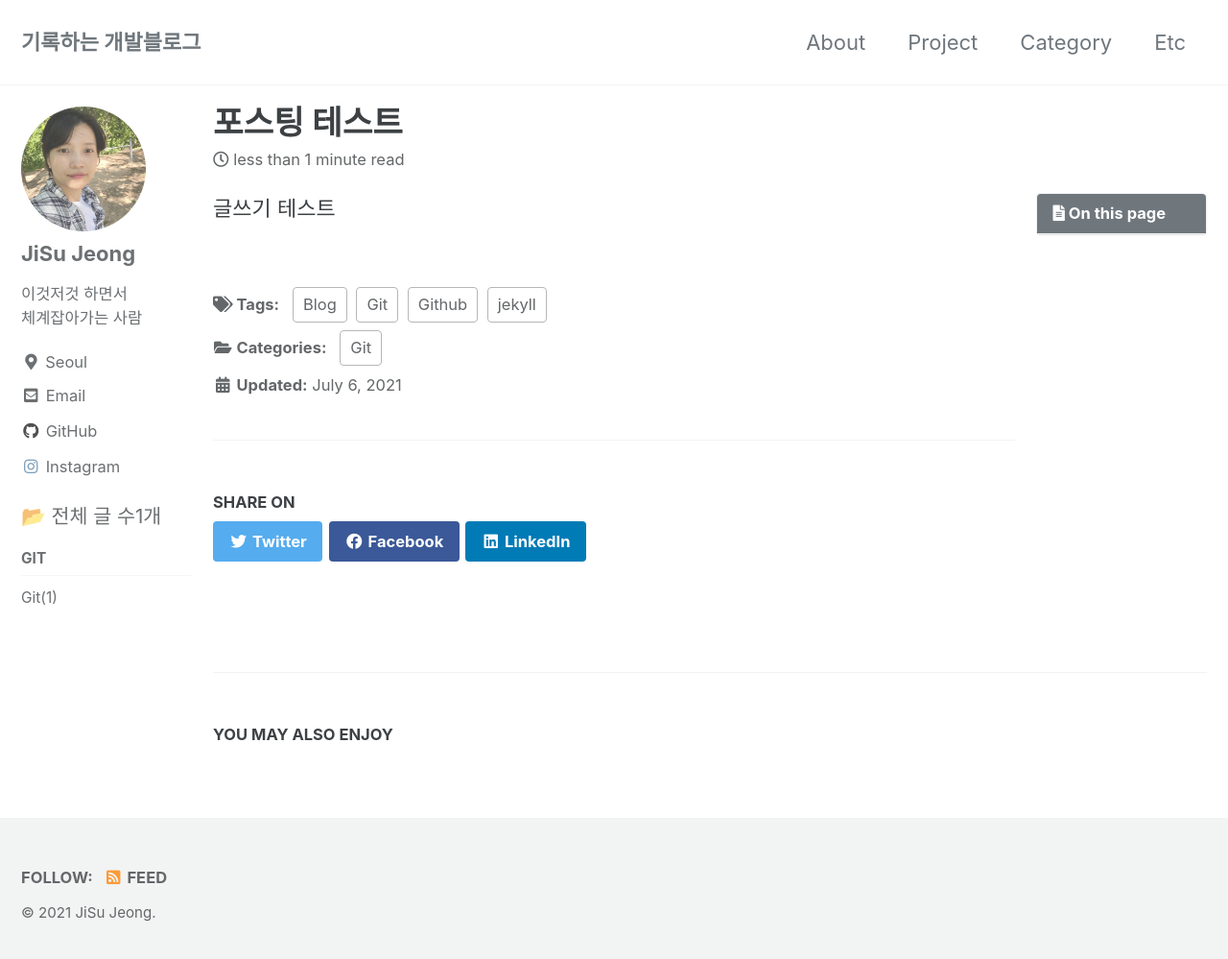
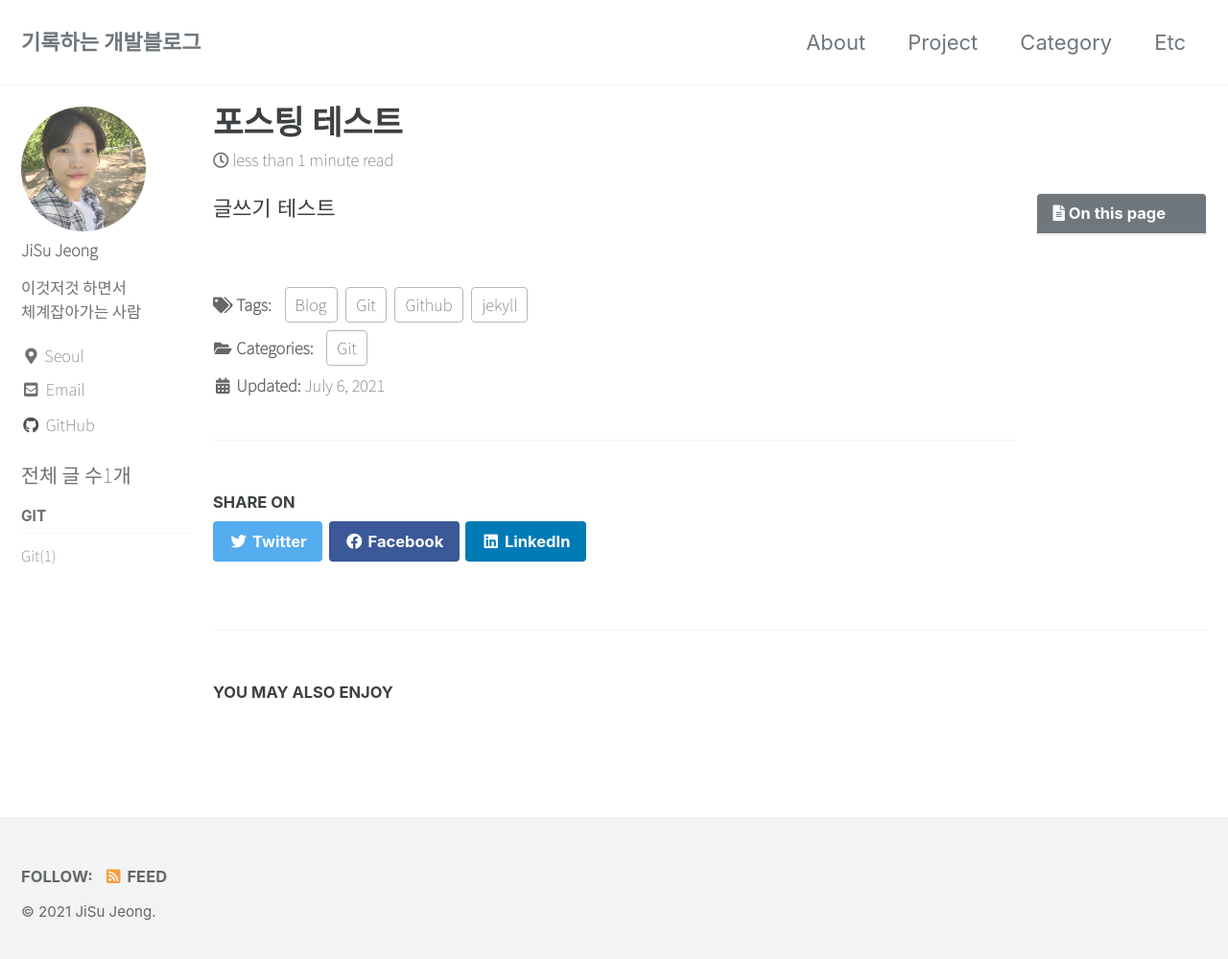
Before and after one commit to everglow0307/everglow0307.github.io, a Jekyll site: the page built from _posts/2021-07-06-first-post.md, in a window 1280 px wide and 1006 px high. Shown: the top 999 px of the window at 96% size. Built offline with Jekyll 4.4.1, drawn with Linux system fonts in a browser that asks for light colours; cached includes are drawn as plain includes.

```diff
--- a/_config.yml
+++ b/_config.yml
@@ -124,7 +124,7 @@ author:
       url: "https://github.com/everglow0307"
     - label: "Instagram"
       icon: "fab fa-fw fa-instagram"
-      url: "https://instagram.com/jissu_22"
+      # url: "https://instagram.com/jissu_22"
 
 # Site Footer
 footer:
--- a/_includes/nav_list_map
+++ b/_includes/nav_list_map
@@ -8,15 +8,11 @@
   <ul class="nav__items" id="category_tag_menu">
       <!--전체 글 수-->
       <li>
-            📂 전체 글 수{{sum}}개
+             전체 글 수{{sum}}개
       </li>
       <li>
-        <!--span 태그로 카테고리들을 크게 분류 ex) C/C++/C#-->
         <span class="nav__sub-title">Git</span>
-            <!--ul 태그로 같은 카테고리들 모아둔 페이지들 나열-->
             <ul>
-                <!--Cpp 카테고리 글들을 모아둔 페이지인 /categories/cpp 주소의 글로 링크 연결-->
-                <!--category[1].size 로 해당 카테고리를 가진 글의 개수 표시-->
                 {% for category in site.categories %}
                     {% if category[0] == "Git" %}
                         <li><a href="/categories/git" class="">Git({{category[1].size}})</a></li>
--- a/_layouts/default.html
+++ b/_layouts/default.html
@@ -13,11 +13,12 @@
     {% include head.html %}
     {% include head/custom.html %}
     <link rel="preconnect" href="https://fonts.googleapis.com">
-
-    <!--나눔명조 폰트-->
+<!--나눔 폰트-->
+    <link rel="preconnect" href="https://fonts.googleapis.com">
 <link rel="preconnect" href="https://fonts.gstatic.com" crossorigin>
-<link href="https://fonts.googleapis.com/css2?family=Nanum+Myeongjo&display=swap" rel="stylesheet">
-  </head>
+<link href="https://fonts.googleapis.com/css2?family=Noto+Sans+KR:wght@100&display=swap" rel="stylesheet">
+<!--=============================================-->
+</head>
 
   <body class="layout--{{ page.layout | default: layout.layout }}{% if page.classes or layout.classes %}{{ page.classes | default: layout.classes | join: ' ' | prepend: ' ' }}{% endif %}">
     {% include_cached skip-links.html %}
--- a/_sass/minimal-mistakes/_page.scss
+++ b/_sass/minimal-mistakes/_page.scss
@@ -281,7 +281,7 @@ body {
 .page__meta {
   margin-top: 2em;
   color: $muted-text-color;
-  font-family: $sans-serif;
+  font-family: $jisu;
   font-size: $type-size-6;
 
   p {
--- a/_sass/minimal-mistakes/_sidebar.scss
+++ b/_sass/minimal-mistakes/_sidebar.scss
@@ -51,12 +51,12 @@
   h5,
   h6 {
     margin-bottom: 0;
-    font-family: $sans-serif-narrow;
+    font-family: $jisu;
   }
 
   p,
   li {
-    font-family: $sans-serif;
+    font-family: $jisu;
     font-size: $type-size-6;
     line-height: 1.5;
   }
@@ -171,8 +171,8 @@
   }
 }
 .sidebar .author__name {
-  font-family: $sans-serif;
-  font-size: $type-size-5;
+  font-family: $jisu;
+  font-size: $type-size-6;
 }
 
 .author__bio {
@@ -188,7 +188,7 @@
   position: relative;
   display: table-cell;
   vertical-align: middle;
-  font-family: $sans-serif;
+  font-family: $jisu;
   z-index: 20;
   cursor: pointer;
 
@@ -241,7 +241,7 @@
   position: absolute;
   right: 0;
   margin-top: 15px;
-  padding: 10px;
+  padding: 3px;
   list-style-type: none;
   border: 1px solid $border-color;
   border-radius: $border-radius;
--- a/_sass/minimal-mistakes/_variables.scss
+++ b/_sass/minimal-mistakes/_variables.scss
@@ -17,7 +17,7 @@ $serif: Georgia, Times, serif !default;
 $sans-serif: -apple-system, BlinkMacSystemFont, "Roboto", "Segoe UI",
   "Helvetica Neue", "Lucida Grande", Arial, sans-serif !default;
 $monospace: Monaco, Consolas, "Lucida Console", monospace !default;
-$jisu: 'Nanum Myeongjo', "serif" !default;
+$jisu: 'Noto Sans KR', sans-serif !default;
 
 /* sans serif typefaces */
 $sans-serif-narrow: $sans-serif !default;
```
Also changed, not shown: _pages/categories/category.md (added, +7 -0 lines), about.md (added, +7 -0 lines), etc.md (added, +7 -0 lines), project.md (added, +7 -0 lines), _posts/2021-07-06-first-post.md (line endings or trailing spaces).
